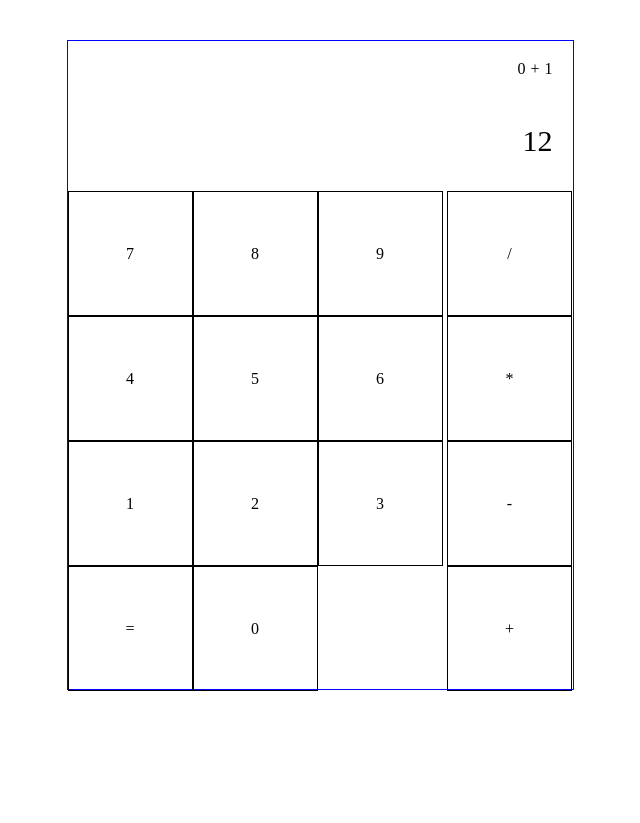
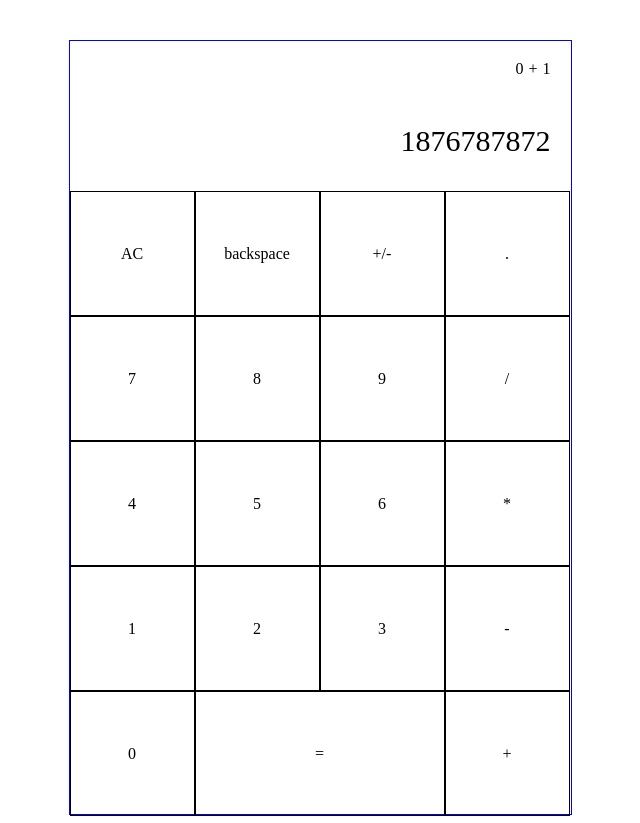
Before and after one commit to davidreichardt/calculator, a plain HTML site: page index.html in a window 1280 px wide. Shown: the whole page, without its empty margins (320-960 px from the left). Before the commit the page ends 800 px from the top, so only its background shows below. Drawn offline with Linux system fonts and the light colour scheme.

Commit message:
updated calculator layout

```diff
--- a/index.html
+++ b/index.html
@@ -14,9 +14,15 @@
           <p class="display-variable" id="operator">+</p>
           <p class="display-variable" id="number2">1</p>
         </div>
-        <p id="result">12</p>
+        <p id="result">1876787872</p>
       </div>
       <div class="input-container">
+        <div class="function-items">
+          <div class="function">AC</div>
+          <div class="function">backspace</div>
+          <div class="function">+/-</div>
+          <div class="function">.</div>
+        </div>
         <div class="number-grid">
           <div class="number">9</div>
           <div class="number">8</div>
@@ -30,7 +36,7 @@
           <div class="number">0</div>
           <div class="number equal">=</div>
         </div>
-        <div class="operator-grid">
+        <div class="operator-items">
           <div class="operator">/</div>
           <div class="operator">*</div>
           <div class="operator">-</div>
--- a/styles.css
+++ b/styles.css
@@ -3,10 +3,19 @@
 }
 
 .calculator-container {
-  width: 507px;
-  height: 650px;
+  width: 503px;
+  height: 775px;
   margin: 40px auto 0;
   border: 1px solid blue;
+}
+
+.display {
+  width: 100%;
+  height: 150px;
+  display: flex;
+  flex-direction: column;
+  justify-content: center;
+  align-items: flex-end;
 }
 
 .calculation {
@@ -23,49 +32,44 @@
   font-size: 30px;
 }
 
-.display {
-  width: 100%;
-  height: 150px;
+.input-container {
   display: flex;
-  flex-direction: column;
-  justify-content: center;
-  align-items: flex-end;
+  flex-wrap: wrap;
 }
 
-.input-container {
+.function-items {
+  height: 125px;
   display: flex;
 
 }
 
 .number-grid {
+  width: 375px;
+  height: 500px;
   display: flex;
+  flex-direction: row-reverse;
   flex-wrap: wrap;
-    flex-direction: row-reverse;
-    justify-content: flex-end;
-    width: 381px;
 }
 
-.number {
-    border: .5px solid black;
-    width: 125px;
-    height: 125px;
+.operator-items {
+  height: 500px;
+}
+
+.function,
+.number,
+.operator {
   display: flex;
   justify-content: center;
   align-items: center;
-
+  border: 0.5px solid black;
+  width: 125px;
+  height: 125px;
 }
 
-.operator-grid {
-    display: flex;
-    flex-direction: column;
-    width: 126px;
+.equal {
+  flex: 1;
 }
 
-.operator {
-    width: 125px;
-    height: 125px;
-    border: .5px solid black;
-    display: flex;
-    justify-content: center;
-    align-items: center;
+.number-grid :nth-child(10) {
+  order: 1;
 }
```
Lines whose indentation alone changed are shown as unchanged.
